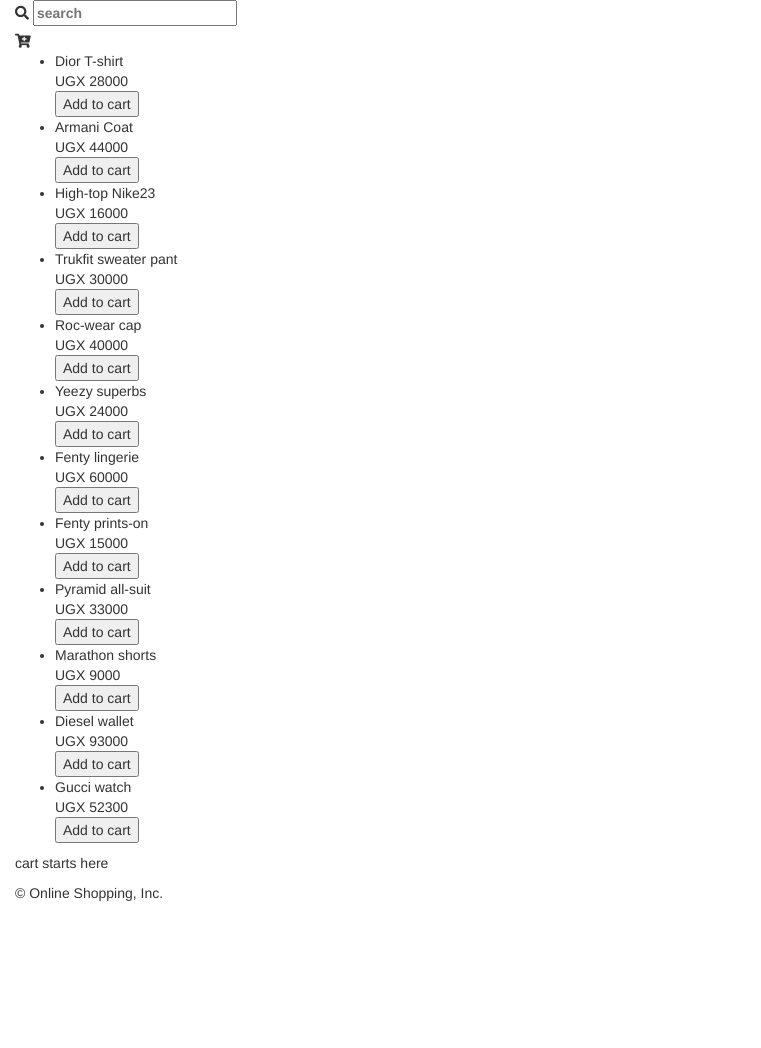
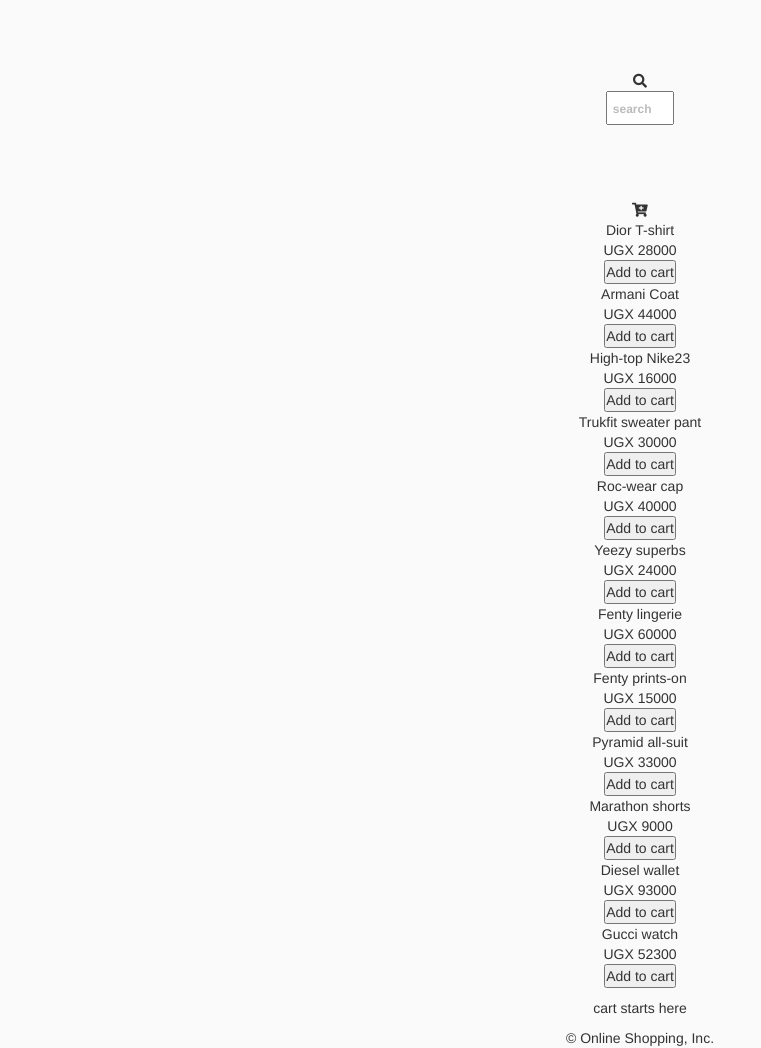
Before and after one commit to outboxafrica/Monkey, a plain HTML site: page productspage/products.html in a window 1280 px wide. Shown: the whole page, without its empty margins (0-761 px from the left). Before the commit the page ends 903 px from the top, so only its background shows below. Drawn offline with nearby package versions, Linux system fonts and the light colour scheme.

Commit message:
fix bugs in styles file

```diff
--- a/productspage/products.html
+++ b/productspage/products.html
@@ -4,12 +4,13 @@
     <meta charset="UTF-8">
     <meta name="viewport" content="width=device-width, initial-scale=1.0">
     <title>Online Shopping</title>
-    <!-- <link rel="stylesheet" href="../styles/style.css"> -->
+    <link rel="stylesheet" href="../styles/style.css">
     <link rel="stylesheet" href="https://use.fontawesome.com/releases/v5.8.1/css/all.css" integrity="sha384-50oBUHEmvpQ+1lW4y57PTFmhCaXp0ML5d60M1M7uH2+nqUivzIebhndOJK28anvf" crossorigin="anonymous">
     <link rel="stylesheet" href="https://maxcdn.bootstrapcdn.com/bootstrap/3.3.7/css/bootstrap.min.css" integrity="sha384-BVYiiSIFeK1dGmJRAkycuHAHRg32OmUcww7on3RYdg4Va+PmSTsz/K68vbdEjh4u" crossorigin="anonymous"/>
 </head>
-<body>
-    <section class="container-fluid">
+<body id="product-display" >
+    <main class="container-fluid">
+        <section>
             <nav>
                 <form >
                     <label for="">
@@ -22,15 +23,15 @@
                 </div>
             </nav>
             <main id="products"></main>
-
+        </section>
         <p>cart starts here</p>
         <aside>
             <section id="cart">
             </section>
             <button id="order">Complete Order</button>
         </aside>
-        <footer>&copy; Online Shopping, Inc.</footer>
-    </section>
+    </main>
+    <footer id="product-footer">&copy; Online Shopping, Inc.</footer>
     <script src="../js/cart.js"></script>
 </body>
 </html>
--- a/styles/style.css
+++ b/styles/style.css
@@ -6,7 +6,6 @@
 
 
 #login-page{
-    background-image: url(./images/Online-shop_button.jpg);
     display: flex;
     justify-content: center;
     align-items: center;
@@ -16,7 +15,7 @@
     text-align: center;
  }
 
- main{
+ main.container{
     position: relative;
     height: 100vh;
     }
@@ -28,7 +27,9 @@
  }
 
  form{
-     width: 100%;
+     /* background-color: blue; */
+    margin: auto;
+     width: 30%;
      margin-bottom: 0;
      min-height: 20rem;
      display: flex;
@@ -40,7 +41,6 @@
 
 .login{
     margin: 1rem 0;
-    width: 100%;
     width: 100%;
 }
 
@@ -60,9 +60,13 @@
 }
 
 #log-in{
+    /* background-color: blue; */
     margin-bottom: 2rem;
 }
 .log-in > button{
+    display: flex;
+    margin: auto;
+    width: 30%;
     outline: none;
 }
 
@@ -98,7 +102,7 @@
     margin-right: 10rem;
 }
 
- footer{
+ #footer{
      /* background-color: blue; */
      height: 3rem;
      padding: 1.5rem;
@@ -127,3 +131,26 @@
 }
 
 /* END OF CREATE PAGE */
+
+
+/* PRDDUCTS PAGE */
+
+#product-display{
+    display: flex;
+    justify-content: center;
+    flex-direction: column;
+    margin: auto;
+    background: rgb(250, 250, 250);
+    text-align: center;
+ }
+
+ #product-display li{
+     list-style: none;
+ }
+
+ #product-footer{
+     /* position: relative; */
+ }
+
+
+/* END OF PRODUCTS PAGE */
```
Also changed, not shown: create-account/create.html (+2 -2 lines), index.html (+2 -2 lines). Lines whose indentation alone changed are shown as unchanged.
